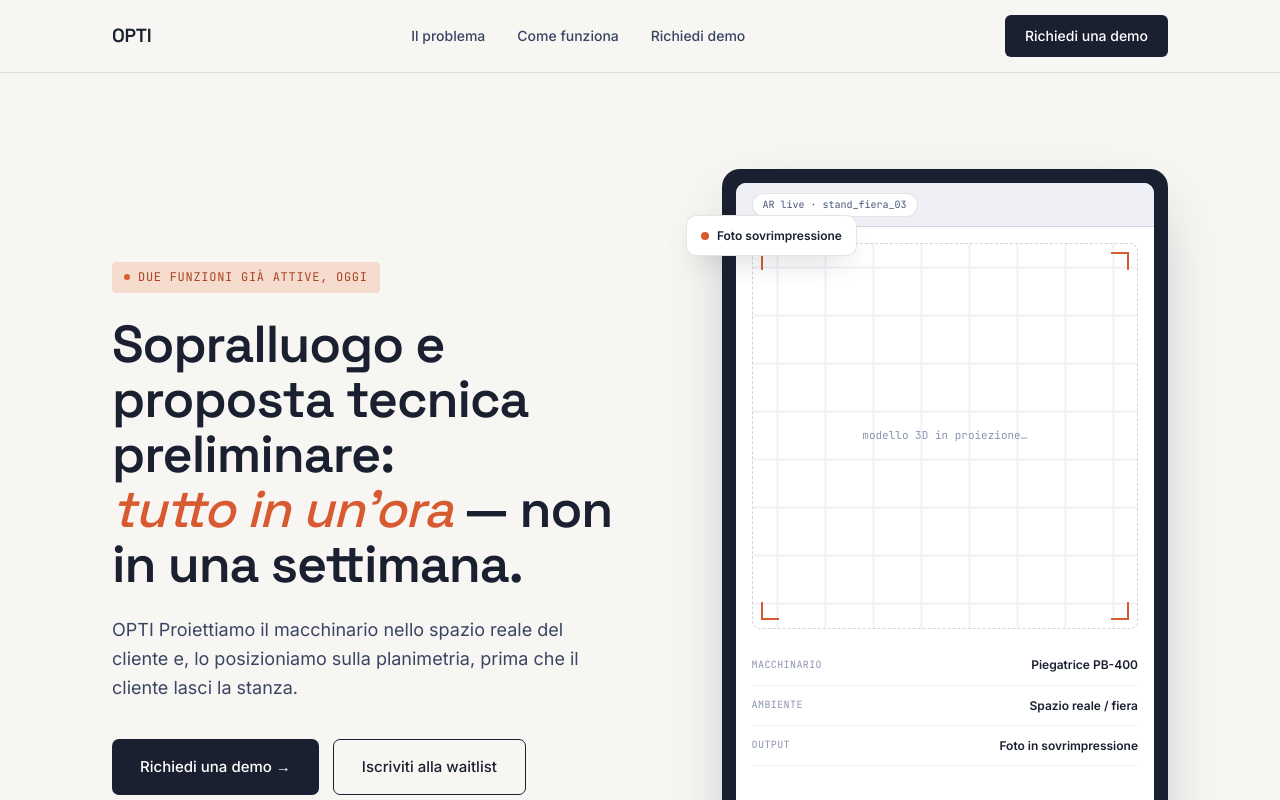
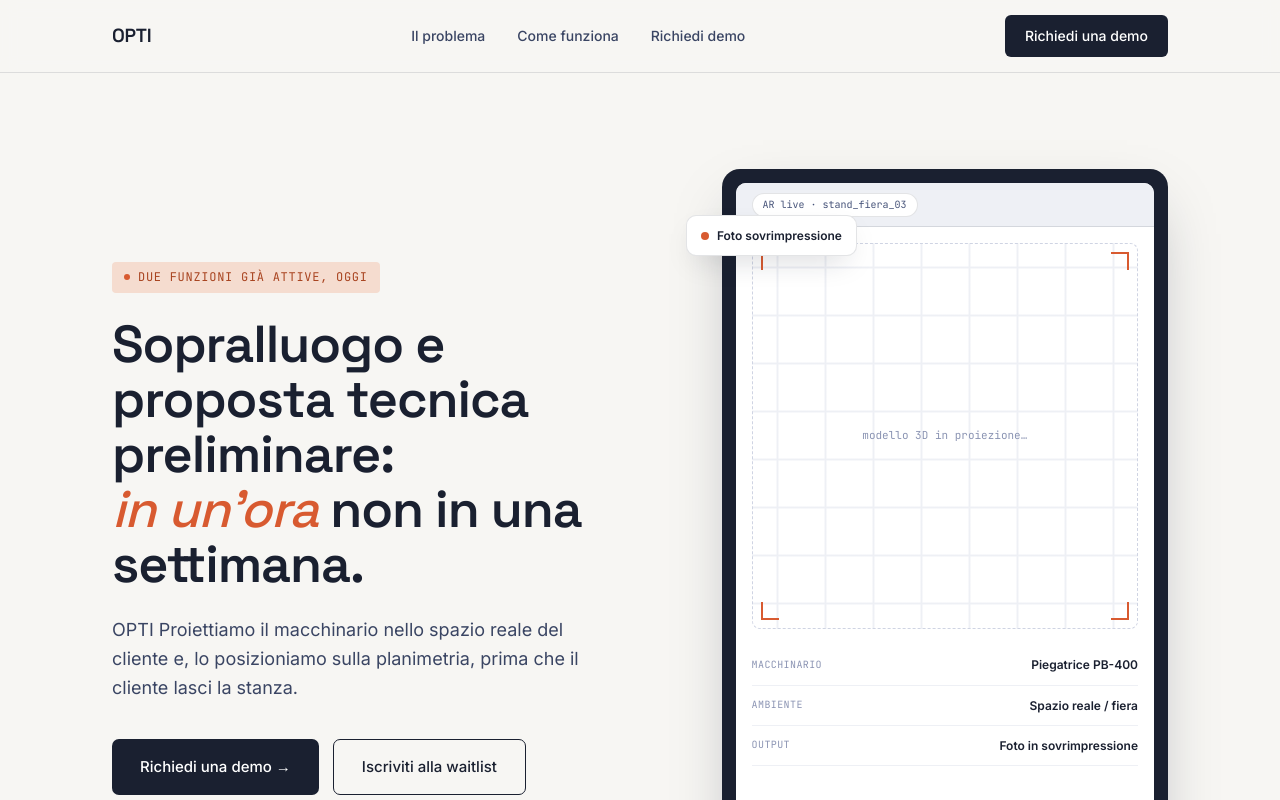
Before and after one commit to matteo-maggi/opti-landing, a plain HTML site: page index.html in a window 1280 px wide. Shown: the top 800 px of the page. Drawn offline with Linux system fonts and the light colour scheme.

Commit message:
Changed title

```diff
--- a/index.html
+++ b/index.html
@@ -310,7 +310,7 @@
   <div class="wrap hero-grid">
     <div>
       <span class="eyebrow"><span class="dot"></span>Due funzioni già attive, oggi</span>
-      <h1>Sopralluogo e proposta tecnica preliminare:<br><span class="hl">tutto in un'ora</span> — non in una settimana.</h1>
+      <h1>Sopralluogo e proposta tecnica preliminare:<br><span class="hl">in un'ora</span> non in una settimana.</h1>
       <p class="hero-sub">OPTI Proiettiamo il macchinario nello spazio reale del cliente e, lo posizioniamo sulla planimetria, prima che il cliente lasci la stanza.</p>
       <div class="hero-ctas">
         <a href="#richiedi-demo" class="btn-primary">Richiedi una demo →</a>
```
